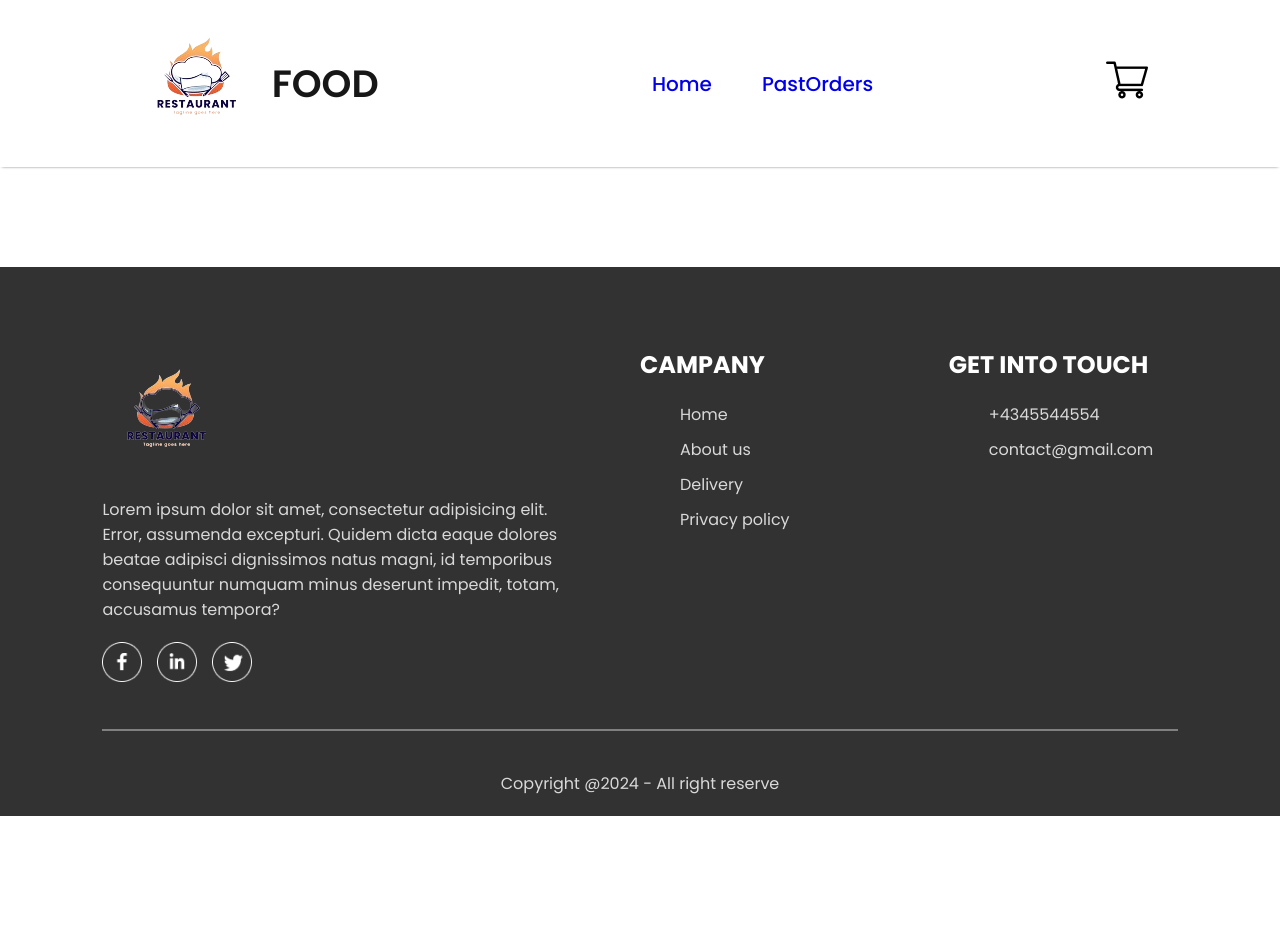
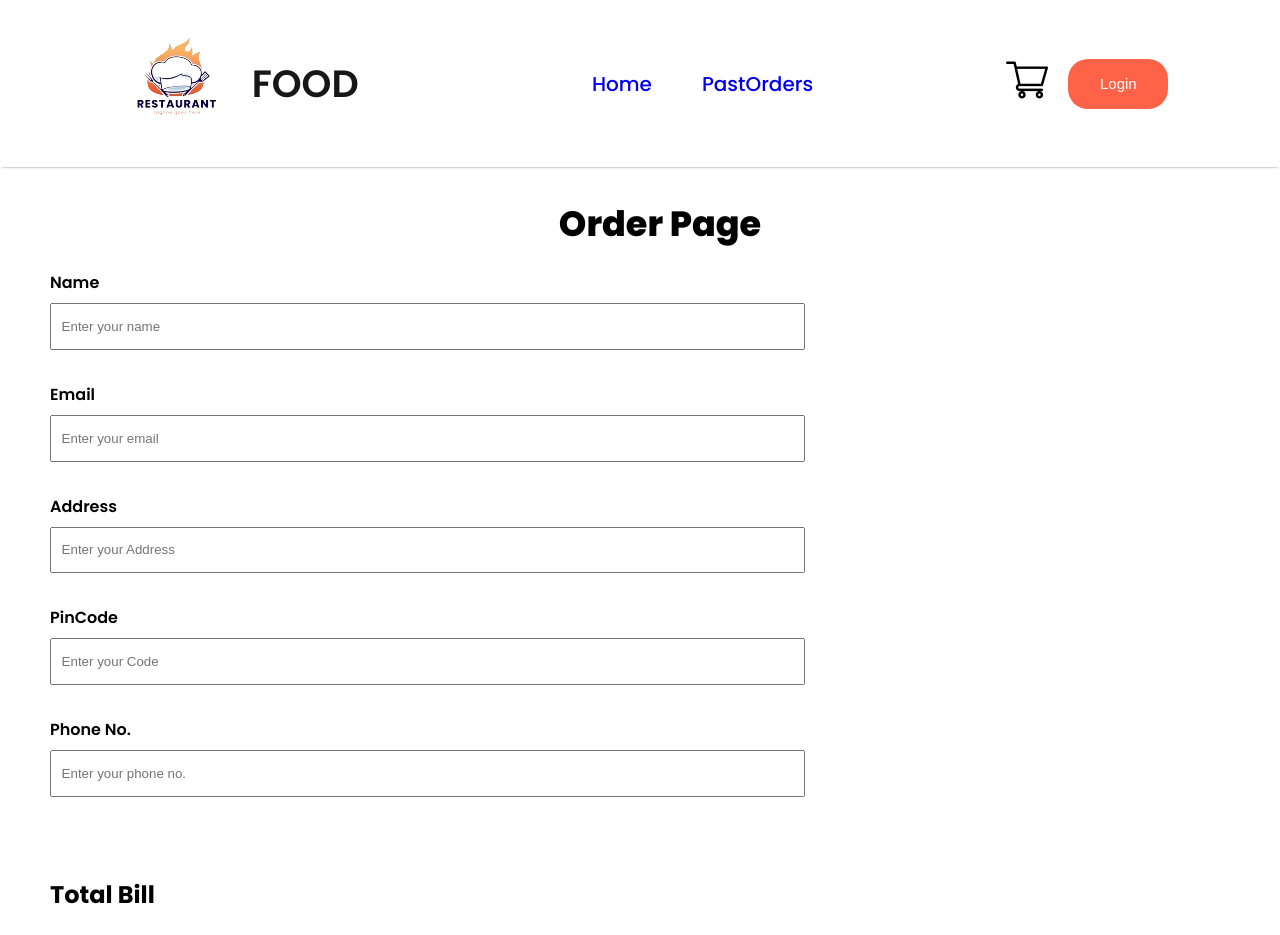
Before and after one commit to techpraveen/Food-Application, a React (Create React App) app: page /orderpage in a window 1280 px wide. Shown: the top 935 px of the page. Before the commit the page ends 816 px from the top, so only its background shows below. Built offline with nearby package versions, Linux system fonts and the light colour scheme.

Commit message:
complete frontend

```diff
--- a/src/App.js
+++ b/src/App.js
@@ -6,16 +6,24 @@ import Home from './Pages/Home';
 import Pastoders from './Pages/Pastoders';
 import Cart from "./Pages/cart";
 import Footer from './Pages/footer';
+import OrderPage from './Pages/orderPage';
+import { useState } from 'react';
+import LoginSignup from './Components/loginSignUp/LoginSignup';
 
 function App() {
+  const[showLogin , setShowLogin] = useState(false);
   return (
+    <>
+    {showLogin?<LoginSignup setShowLogin = {setShowLogin}/>:<></>}
     <div >
+
       <BrowserRouter>
-      <Navbar/>
+      <Navbar setShowLogin={setShowLogin}/>
       <Routes>
         <Route path="/" element={<Home />} />
         <Route path="/pastoders" element={<Pastoders />} />
         <Route path='/cart' element={<Cart/>}/>
+        <Route path='/orderpage' element={<OrderPage/>}/>
 
       </Routes>
       <Footer/>
@@ -23,6 +31,7 @@ function App() {
       </BrowserRouter>
 
     </div>
+    </>
   );
 }
 
--- a/src/Components/Navbar/Navbar.css
+++ b/src/Components/Navbar/Navbar.css
@@ -49,6 +49,7 @@
     display: flex;
     align-items: center;
     cursor: pointer;
+
 }
 .nav-cart-count{
     width: 22px;
@@ -63,6 +64,21 @@
     color: white;
     font-size: 14px;
 
+
+}
+.nav-cart button{
+
+    border: none;
+    color: white;
+    background-color: tomato;
+    padding: 12px 0px;
+    cursor: pointer;
+    width: max(5vw , 100px);
+    border-radius: pointer;
+    border-radius: 20px;
+    height: 50px;
+    margin-left: 20px;
+    font-size: 15px;
 
 }
 @media (max-width:1050px){
--- a/src/Components/Navbar/Navbar.jsx
+++ b/src/Components/Navbar/Navbar.jsx
@@ -4,8 +4,9 @@ import logo from "../Assets/logo.png";
 import cart_icon from "../Assets/cart_icon.png";
 import { Link } from "react-router-dom";
 import { StoreContext } from "../../Context/StoreContext";
+import LoginSignup from "../loginSignUp/LoginSignup";
 
-const Navbar = () => {
+const Navbar = ({setShowLogin}) => {
   const [menu, setMenu] = useState("Home");
   const {getTotalCartAmount} = useContext(StoreContext);
   return (
@@ -37,12 +38,15 @@ const Navbar = () => {
           </Link>
           {menu === "PastOrders" ? <hr /> : <></>}
         </li>
+
       </ul>
       <div className="nav-cart">
+
         <Link style={{ textDecoration: "none" }} to="/cart">
           <img src={cart_icon} alt="" />
         </Link>
         <div className={ getTotalCartAmount()===0?"":"nav-cart-count"}></div>
+        <button onClick={()=>setShowLogin(true)}>Login</button>
       </div>
     </div>
   );
--- /dev/null
+++ b/src/Components/loginSignUp/LoginSignup.css
@@ -0,0 +1,67 @@
+.login-popup{
+    position: absolute;
+    z-index: 1;
+    width: 100%;
+    height: 100%;
+    background-color: rgba(0, 0, 0, 0.5);
+    display: grid;
+    justify-content: center;
+    align-items: center;
+    backdrop-filter: blur(10px);
+}
+.login-popup-container{
+    place-self: center;
+    width: max(23vw , 330px);
+
+    background-color: white;
+
+    display: flex;
+    flex-direction: column;
+    justify-content: center;
+    gap: 25px;
+    padding: 25px 30px;
+    border-radius: 15px;
+    font-size: 20px;
+    animation: fadeIn 1s;
+}
+.login-popup-title{
+    display: flex;
+    justify-content: space-between;
+    align-items: center;
+    gap: 10px;
+    color: #171717;
+    font-size: 24px;
+    font-weight: 600;
+}
+.login-popup-title img{
+    width: 16px;
+    cursor: pointer;
+}
+.login-popup-inputs{
+    display: flex;
+    flex-direction: column;
+    gap: 20px;
+}
+.login-popup-inputs input{
+    outline: none;
+    border: 2px solid #c2c2c2;
+    padding: 10px;
+    border-radius: 4px;
+
+}
+.login-popup-submit{
+    font-size: 20px;
+    border: none;
+    color: white;
+    background-color: tomato;
+    padding: 12px 0px;
+    cursor: pointer;
+    border-radius: pointer;
+    border-radius: 20px;
+    width: 100%;
+    border-radius: pointer;
+}
+.login-popup-condition{
+    font-size: 18px;
+    cursor: pointer;
+}
--- /dev/null
+++ b/src/Components/loginSignUp/LoginSignup.jsx
@@ -0,0 +1,31 @@
+import React, { useState } from 'react'
+import "./LoginSignup.css"
+import { assets } from '../Assets/assets'
+const LoginSignup = ({setShowLogin}) => {
+    const [currState , setCurrState]=useState("Login")
+
+  return (
+    <div className='login-popup'>
+        <form className='login-popup-container'>
+            <div className="login-popup-title">
+                <h2>{currState}</h2>
+                <img onClick={()=>setShowLogin(false)} src={assets.cross_icon} alt="" />
+            </div>
+            <div className="login-popup-inputs">
+                {currState==="Login" ?<></>: <input type="text" placeholder='name' required/>}
+                <input type="email" placeholder='email' required />
+
+                <input type="password" placeholder='password' required />
+
+            </div>
+            <button className='login-popup-submit'>{currState==="Sign Up"?"Create account":"Login"}</button>
+            <div className="login-popup-condition">
+                <p>{currState==="Login"?"Don't have an account?":"Already have an account?"} <span onClick={()=>setCurrState(currState==="Login"?"Sign Up":"Login")}>{currState==="Login"?"Sign Up":"Login"}</span></p>
+            </div>
+        </form>
+
+    </div>
+  )
+}
+
+export default LoginSignup
--- a/src/Pages/cart.jsx
+++ b/src/Pages/cart.jsx
@@ -64,7 +64,7 @@ const Cart = ({id,name,price,discription, image}) => {
           <b>${getTotalCartAmount()+2}</b>
         </div>
       </div>
-      <button onClick={()=>navigate("/")}>PROCEED TO CHECKOUT</button>
+      <button onClick={()=>navigate("/orderpage")}>PROCEED TO CHECKOUT</button>
       </div>
       <div className="cart-promocode">
         <div>
--- /dev/null
+++ b/src/Pages/orderPage.css
@@ -0,0 +1,42 @@
+.orderpage{
+   margin-left: 50px ;
+   margin-right: 10px;
+}
+.orderpage h1{
+    font-size: max(2vw,35px);
+    font-weight: 800;
+    justify-content: center;
+    align-items: center;
+    display: flex;
+    margin-bottom: 20px;
+    margin-top: 30px;
+}
+.section-form {
+      & form {
+        display: flex;
+        flex-direction: column;
+        gap: 2rem;
+      }
+      & label {
+        display: block;
+        margin-bottom: .5rem;
+        text-transform: capitalize;
+        font-weight: 600;
+      }
+
+      & input {
+        width: 60%;
+        height: 30px;
+        padding: 0.4rem 0.6rem;
+        align-items: center;
+      }
+    }
+  .btn{
+    border: none;
+    color: white;
+    background-color: tomato;
+    padding: 12px 0px;
+    cursor: pointer;
+    width: max(15vw , 200px);
+    border-radius: pointer;
+  }
--- /dev/null
+++ b/src/Pages/orderPage.jsx
@@ -0,0 +1,106 @@
+import React, { useContext } from 'react'
+import { StoreContext } from '../Context/StoreContext';
+import { useNavigate } from 'react-router-dom';
+import "./orderPage.css"
+
+const OrderPage = () => {
+    const {getTotalCartAmount  } = useContext(StoreContext);
+    const navigate=useNavigate();
+
+
+  return (
+    <div className='orderpage'>
+        <h1>Order Page</h1>
+        <section className="section-form">
+            <form  >
+
+              <div>
+                <label htmlFor="name">Name</label>
+                <input
+                 type="text"
+                 name="name"
+                 placeholder="Enter your name"
+                 id="name"
+                  />
+              </div>
+
+              <div>
+                <label htmlFor="email">Email</label>
+                <input
+                 type="email"
+                 name="email"
+                 placeholder="Enter your email"
+                 id="email"
+                  />
+              </div>
+              <div>
+                <label htmlFor="Address">Address</label>
+                <input
+                 type="text"
+                 name="namwe"
+                 placeholder="Enter your Address"
+                 id="address"
+                  />
+              </div>
+              <div>
+                <label htmlFor="email">PinCode</label>
+                <input
+                 type="number"
+                 name="code"
+                 placeholder="Enter your Code"
+                 id="code"
+                  />
+              </div>
+
+              <div>
+                <label htmlFor="email">Phone No.</label>
+                <input
+                 type="number"
+                 name="code"
+                 placeholder="Enter your phone no."
+                 id="email"
+                  />
+              </div>
+
+
+
+            </form>
+            </section>
+
+
+
+      <div className="cart-bottom">
+        <div className="cart-total">
+          <h2>Total Bill</h2>
+        <div>
+        <div className="cart-total-details">
+          <p>Subtotal</p>
+          <p>${getTotalCartAmount()}</p>
+        </div>
+        <hr />
+        <div className="cart-total-details">
+          <p>Delivery Fee</p>
+          <p>${2}</p>
+        </div>
+        <hr  />
+        <div className="cart-total-details">
+          <b>Total</b>
+          <b>${getTotalCartAmount()+2}</b>
+        </div>
+      </div>
+      <button  >Place Order</button>
+
+      </div>
+      <div className="cart-promocode">
+
+
+      </div>
+    </div>
+
+
+
+    </div>
+  )
+}
+
+export default OrderPage;
```
